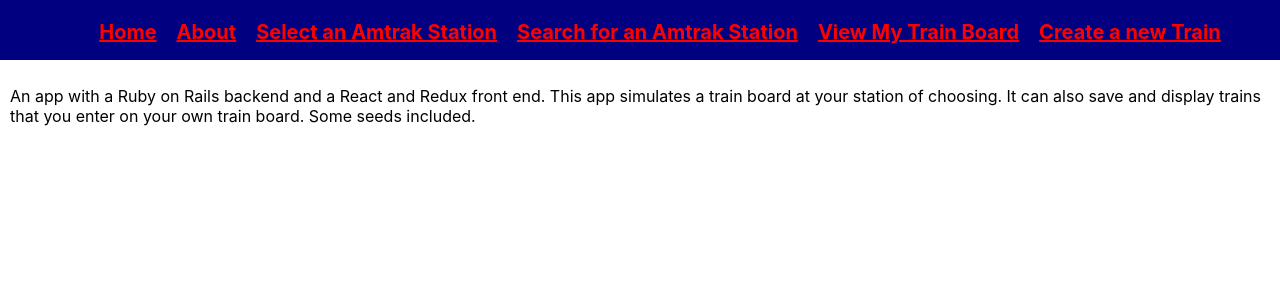
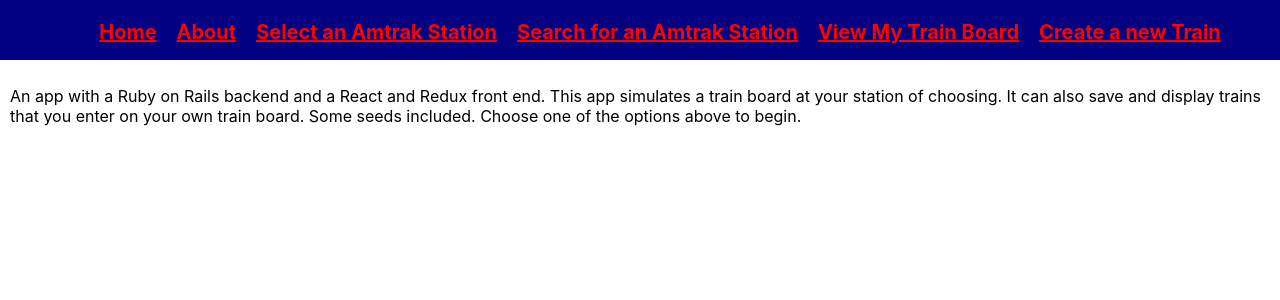
Before and after one commit to vibraniumforge/train-board, a React (Create React App) app in the folder front-end/: page / in a window 1280 px wide. Shown: the top 300 px of the page. Built offline with nearby package versions, Linux system fonts and the light colour scheme.

Commit message:
changed intro

```diff
--- a/front-end/src/components/Home.js
+++ b/front-end/src/components/Home.js
@@ -8,7 +8,7 @@
           An app with a Ruby on Rails backend and a React and Redux front end.
           This app simulates a train board at your station of choosing. It can
           also save and display trains that you enter on your own train board.
-          Some seeds included.
+          Some seeds included. Choose one of the options above to begin.
         </p>
       </div>
     );
```
